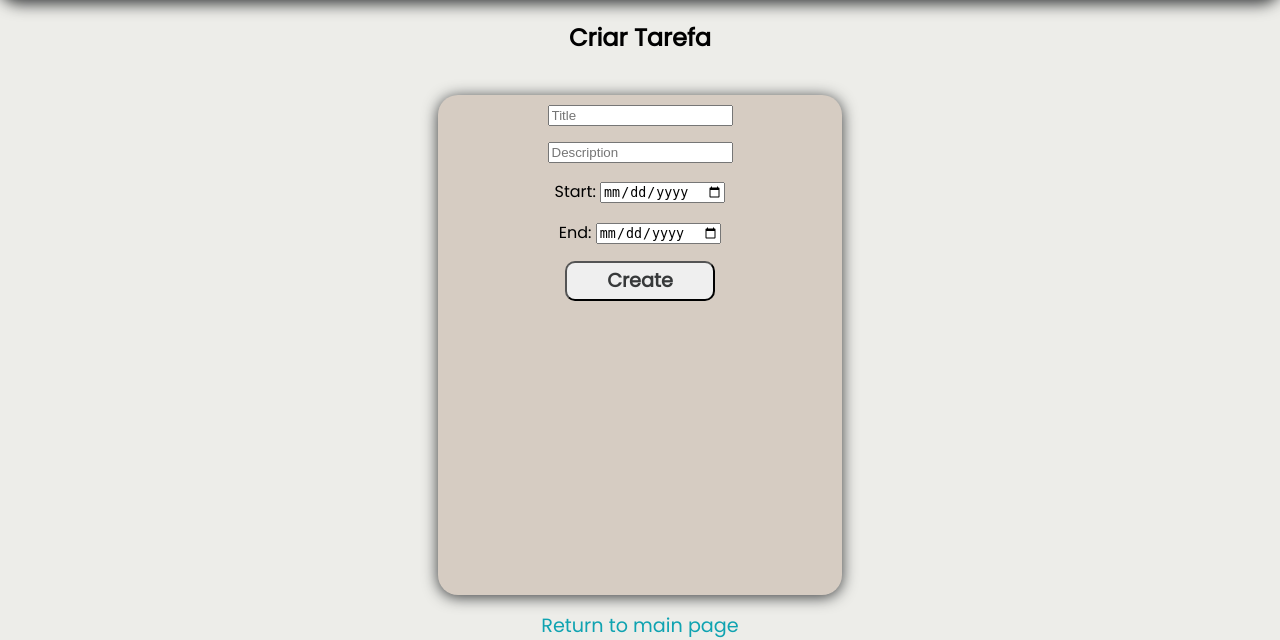
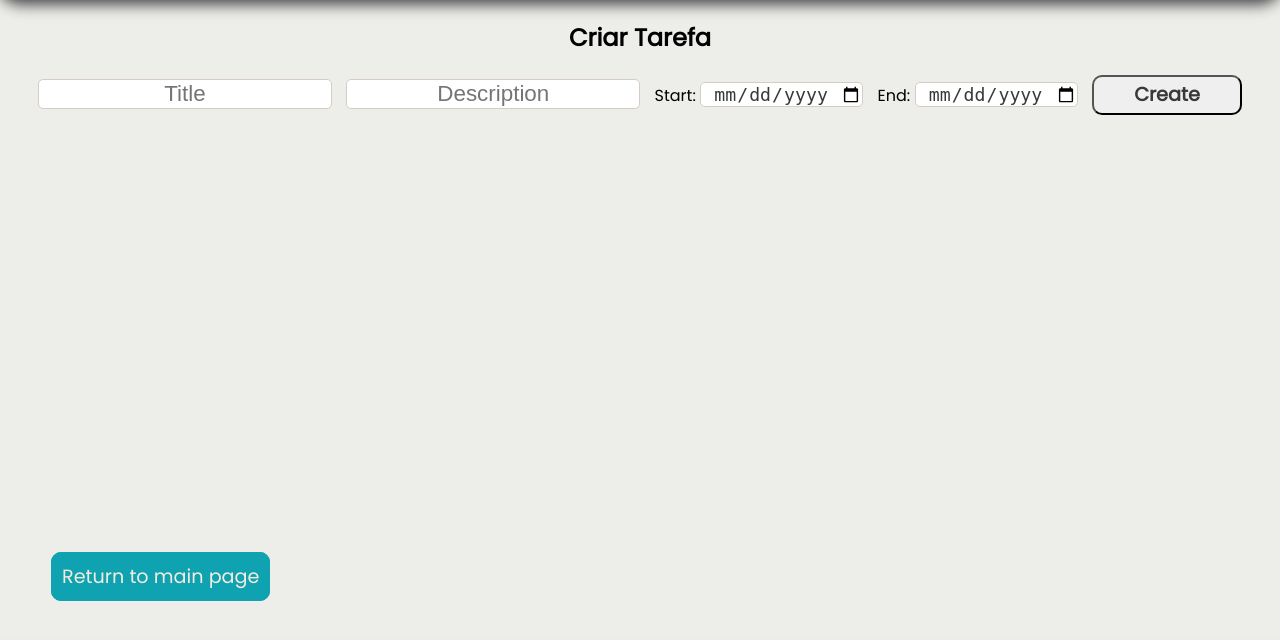
Before and after one commit to NunonCunha/TodoList-WebApp, a Flask app: page /todo in a window 1280 px wide. Shown: the part 162-802 px from the top of the page. After the commit the page ends 763 px from the top, so only its background shows below. Run offline with Flask 2, Linux system fonts and the light colour scheme; a user stored in the database is signed in; some libraries are stand-ins or nearby versions.

Commit message:
create task

```diff
--- a/static/styles/style.css
+++ b/static/styles/style.css
@@ -246,7 +246,7 @@ header{
 
 /* edit ToDo */
 
-.task-box{
+.edit-task-box{
     display: inline;
 }
 
@@ -264,3 +264,40 @@ header{
 .ok p{
     color: green;
 }
+
+.create-task-box{
+    display: inline;
+}
+
+.create-input-box{
+    border-radius: 5px;
+    border: 1px solid  #D6CCC2;
+    font-size: 1.4em;
+    color: #37393A;
+    text-align: center;
+    margin-right: 10px;
+}
+
+.create-task{
+    text-align: right;
+    margin: 1px;
+    position: fixed;
+    bottom: 30px;
+    left: 50px;
+}
+
+.create-task a{
+    color: #F5EBE0;
+    border: 1px solid #0FA3B1;
+    padding: 10px;
+    border-radius: 10px;
+    background-color: #0FA3B1;
+    transition: 0.5s;
+}
+
+.create-task a:hover{
+    color: #37393A;
+    background-color: #D6CCC2;
+    border-color: #D6CCC2;
+    padding: 15px;
+}
--- a/templates/main.html
+++ b/templates/main.html
@@ -139,7 +139,7 @@
       </div>
       <div class="log-out">
         <p>
-          <a href="https://127.0.0.1:5000/login">Log Out</a>
+          <a href="https://127.0.0.1:5000/login">Sair</a>
         </p>
       </div>
     </div>
--- a/templates/todo.html
+++ b/templates/todo.html
@@ -12,6 +12,7 @@
           rel="stylesheet"
           href="https://cdnjs.cloudflare.com/ajax/libs/font-awesome/6.1.1/css/all.min.css"
         />
+        <script type=text/javascript src="{{ url_for('static', filename='login.js') }}"> </script>
     </head>
     <body>
         <div class="container">
@@ -22,42 +23,49 @@
                 <h2>Criar Tarefa</h2>
             </div>
 
-
         <div class="ok">
             {%if taskCreat==True%}
-            <p> Tarefa Criada com sucesso </p>
+            <p> <span><i class="fa-solid fa-circle-check"></i></span> Tarefa Criada com sucesso </p>
             {% endif %}
         </div>
 
-        <div class="login">
+        <div class="create">
             <form id="login" action="/todo" method="post">
-            <input type="text"
+                <div class="create-task-box">
+                    <input class="create-input-box" type="text"
                     id="todo"
                     name="todo" value=""
                     placeholder="Title"
-                required><br>
-            <p></p>
-            <input type="text"
+                    required>
+                </div>
+                <div class="create-task-box">
+                    <input class="create-input-box" type="text"
                     id="todoDescription"
                     name="todoDescription" value=""
                     placeholder="Description"
-                required><br>
-            <p></p>
+                    required>
+                </div>
+                <div class="create-task-box">
                     <label for="startAt">Start:</label>
-            <input type="date"
+                    <input class="create-input-box" type="date"
                     id="startAt"
                     name="startAt" value=""
-                required><br>
-            <p></p>
+                    required>
+                </div>
+                <div class="create-task-box">
                     <label for="endAt">End:</label>
-            <input type="date"
+                    <input class="create-input-box" type="date"
                     id="endAt"
                     name="endAt" value=""
-                required><br>
-            <p></p>
+                    required>
+                </div>
+                <div class="create-task-box">
                     <input id="submit" type="submit" value="Create">
+                </div>
             </form>
         </div>
+        <div class="create-task">
             <p><a href="https://127.0.0.1:5000/">Return to main page</a></p>
+        </div>
     </body>
 </html>
```
Also changed, not shown: static/login.js (+14 -15 lines), templates/edit.html (+5 -5 lines). Lines whose indentation alone changed are shown as unchanged.
